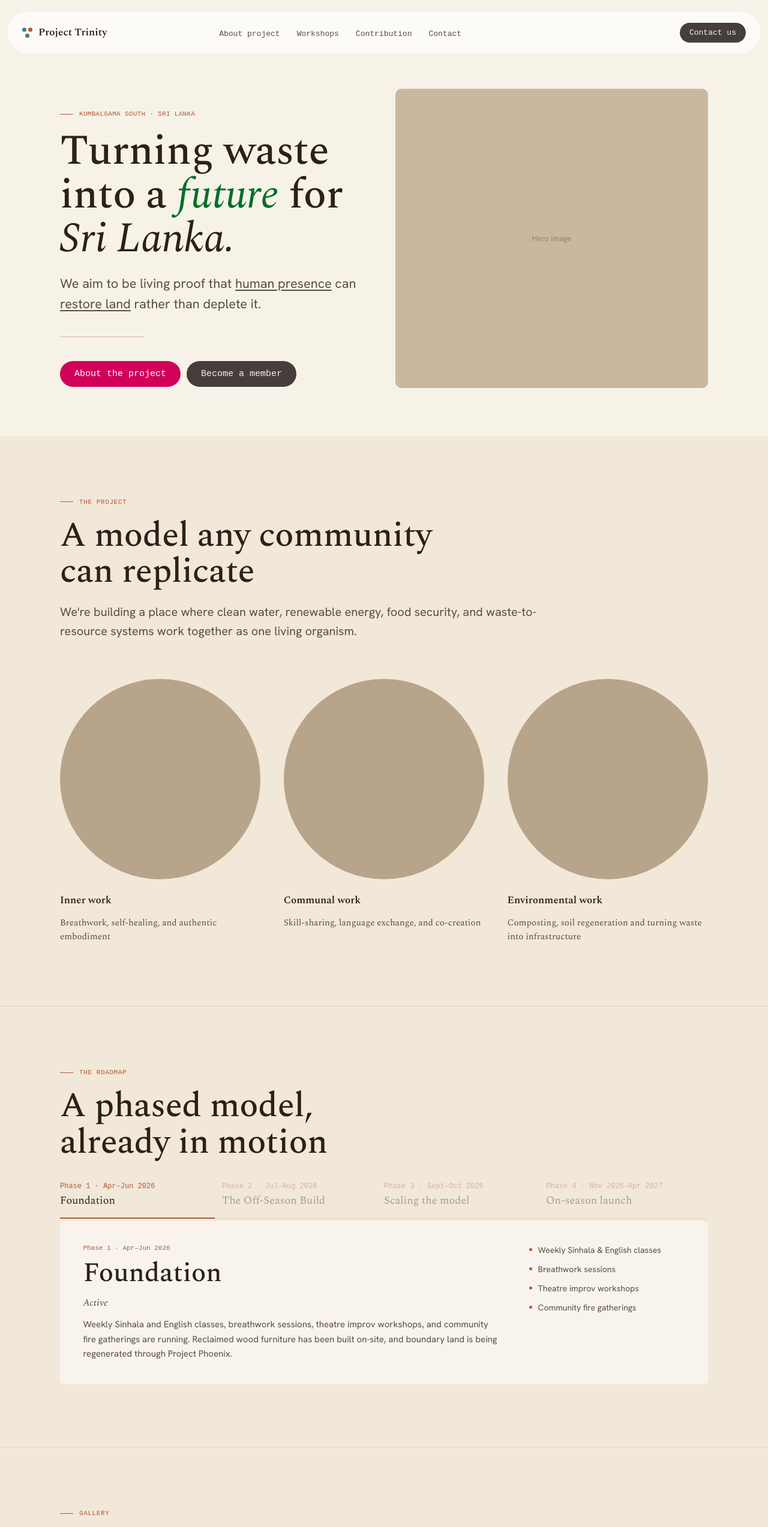
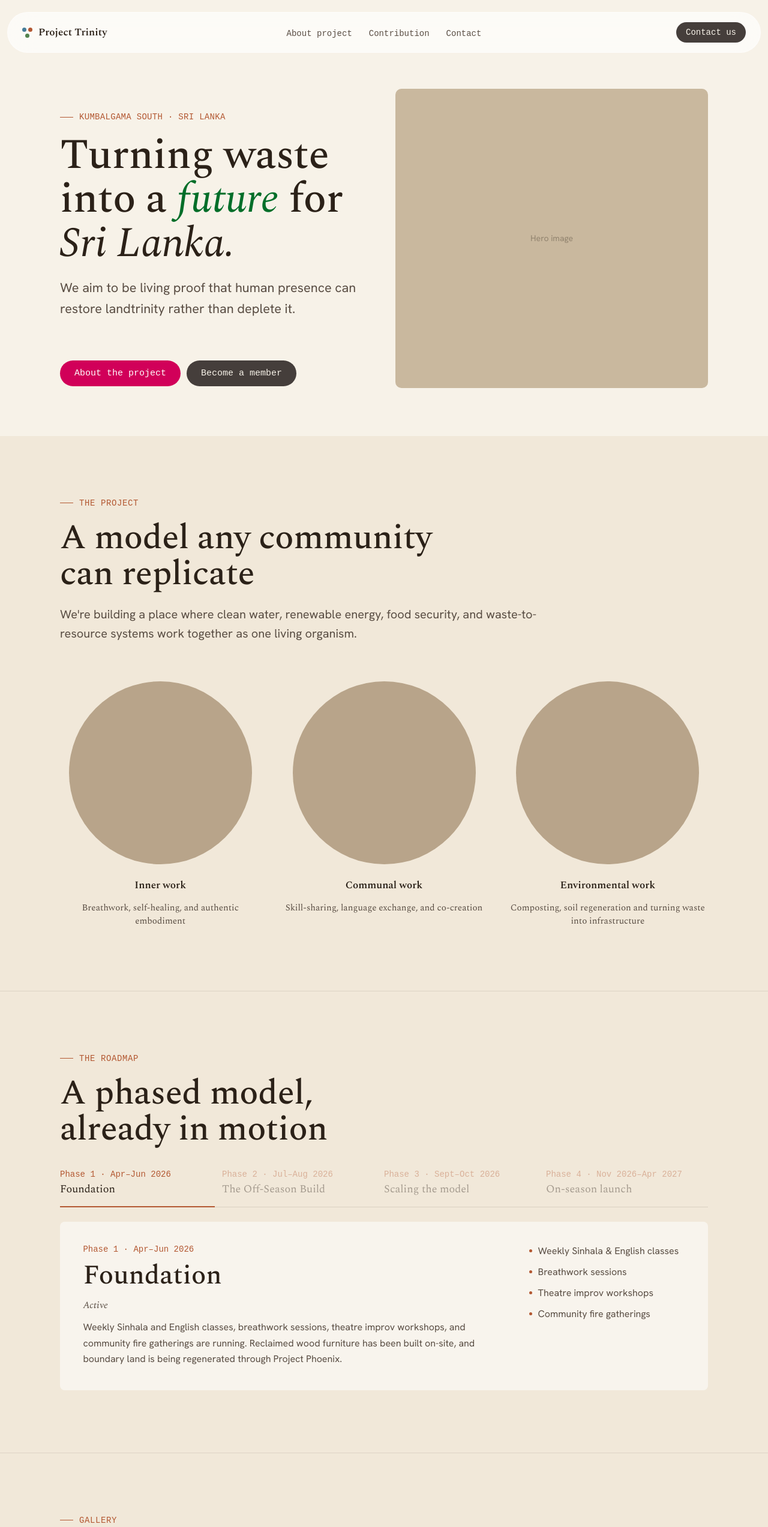
Before and after one commit to danielamacekova/index, a plain HTML site: page index.html in a window 1280 px wide. Shown: the top 2546 px of the page at 60% size. Drawn offline with nearby package versions, Linux system fonts and the light colour scheme; a web font is replaced by a local one.

Commit message:
working version

```diff
--- a/index.html
+++ b/index.html
@@ -77,6 +77,7 @@
     html { scroll-behavior: smooth; }
     body {
       font-family: var(--sans);
+      font-size: 16px;
       color: var(--text-dark);
       background: var(--bg-light);
       overflow-x: hidden;
@@ -102,7 +103,7 @@
       gap: 10px;
       font-family: var(--mono);
       font-weight: 500;
-      font-size: 11px;
+      font-size: 14px;
       color: var(--text-rust);
       text-transform: uppercase;
       letter-spacing: 0.6px;
@@ -183,6 +184,7 @@
       border-radius: 999px;
       border: 1px solid rgba(255,255,255,.5);
       gap: 8px;
+      position: relative;
     }
     .nav-logo {
       display: flex;
@@ -203,11 +205,10 @@
       display: none;
       gap: 24px;
       list-style: none;
-      margin: 0 auto;
     }
     .nav-links a {
       font-family: var(--mono);
-      font-size: 13px;
+      font-size: 14px;
       color: var(--text-med);
       text-decoration: none;
       padding: 4px 2px;
@@ -218,19 +219,20 @@
       position: absolute;
       bottom: 0; left: 2px; right: 2px;
       height: 1px;
-      background: var(--text-med);
+      background: var(--pink);
       transform: scaleX(0);
       transform-origin: left;
       transition: transform .2s ease;
     }
-    .nav-links a:hover::after { transform: scaleX(1); }
+    .nav-links a:hover::after,
+    .nav-links a.active::after { transform: scaleX(1); }
 
     .nav-cta {
       display: none; /* hidden below MD */
       background: var(--btn-dk);
       color: var(--on-dark);
       font-family: var(--mono);
-      font-size: 13px;
+      font-size: 14px;
       border-radius: 999px;
       padding: 9px 16px;
       text-decoration: none;
@@ -305,7 +307,8 @@
       display: block;
       transition: color .18s;
     }
-    .mobile-nav-links a:hover { color: var(--text-rust); }
+    .mobile-nav-links a:hover,
+    .mobile-nav-links a.active { color: var(--text-rust); }
     .mobile-nav-cta { margin-top: 8px; }
 
     /* ── HERO ── */
@@ -324,6 +327,8 @@
     .hero-left {
       display: flex;
       flex-direction: column;
+      gap: 68px;
+      justify-content: center;
     }
     .hero-text { display: flex; flex-direction: column; gap: 20px; }
 
@@ -333,7 +338,7 @@
       gap: 10px;
       font-family: var(--mono);
       font-weight: 500;
-      font-size: 11px;
+      font-size: 14px;
       color: var(--text-rust);
       text-transform: uppercase;
       letter-spacing: 0.3px;
@@ -363,14 +368,13 @@
       line-height: 1.6;
       color: var(--text-med);
     }
-    .hero-sub u { text-underline-offset: 3px; }
-
-    .hero-divider {
-      width: 140px; height: 1px;
-      background: var(--text-rust);
-      opacity: .4;
-      margin: 28px 0 32px;
-    }
+    .hero-sub u {
+      text-decoration: underline;
+      text-decoration-color: var(--green);
+      text-decoration-thickness: 2px;
+      text-underline-offset: 4px;
+    }
+
     .hero-actions {
       display: flex;
       flex-wrap: wrap;
@@ -395,7 +399,7 @@
       align-items: center;
       justify-content: center;
       font-family: var(--sans);
-      font-size: 13px;
+      font-size: 14px;
       color: rgba(43,33,24,.35);
       background: #c9b89e;
     }
@@ -434,14 +438,16 @@
       grid-template-columns: 1fr;
       gap: 40px;
     }
-    .trinity-card { display: flex; flex-direction: column; gap: 14px; }
+    .trinity-card { display: flex; flex-direction: column; gap: 14px; text-align: center; }
     .trinity-img {
       width: 100%;
+      max-width: 305px;
+      max-height: 305px;
       aspect-ratio: 1;
       border-radius: 50%;
       overflow: hidden;
       background: #b8a48a;
-      margin-bottom: 8px;
+      margin: 0 auto 8px;
     }
     .trinity-img img { width: 100%; height: 100%; object-fit: cover; display: block; }
     .trinity-img .img-ph { background: #b8a48a; height: 100%; }
@@ -499,7 +505,7 @@
     .phase-tab-period {
       font-family: var(--mono);
       font-weight: 500;
-      font-size: 10px;
+      font-size: 14px;
       color: var(--text-rust);
     }
     .phase-tab-name {
@@ -517,7 +523,7 @@
       background: rgba(255,255,255,.55);
       border-radius: 8px;
       padding: 24px 20px;
-      margin-top: 0;
+      margin-top: 24px;
       animation: fadeUp .25s ease;
     }
     @keyframes fadeUp {
@@ -528,7 +534,7 @@
     .phase-period {
       font-family: var(--mono);
       font-weight: 500;
-      font-size: 11px;
+      font-size: 14px;
       color: var(--text-rust);
     }
     .phase-title {
@@ -546,7 +552,7 @@
     }
     .phase-desc {
       font-family: var(--sans);
-      font-size: 15px;
+      font-size: 16px;
       line-height: 1.65;
       color: var(--text-med);
     }
@@ -558,7 +564,7 @@
     }
     .phase-bullets li {
       font-family: var(--sans);
-      font-size: 14px;
+      font-size: 16px;
       color: var(--text-med);
       display: flex;
       align-items: center;
@@ -670,8 +676,9 @@
     .pricing-cards {
       display: grid;
       grid-template-columns: 1fr;
-      gap: 14px;
-      align-items: start;
+      gap: 24px;
+      align-items: stretch;
+      padding-top: 40px;
     }
     .pricing-card {
       background: rgba(255,255,255,.05);
@@ -694,7 +701,7 @@
 
     .pricing-badge {
       position: absolute;
-      top: -40px; left: -1px; right: -1px;
+      bottom: 100%; left: -1px; right: -1px;
       background: var(--pink);
       color: #fff;
       font-family: var(--mono);
@@ -718,7 +725,7 @@
     .pricing-label {
       font-family: var(--mono);
       font-weight: 500;
-      font-size: 11px;
+      font-size: 14px;
       color: rgba(247,242,232,.5);
       letter-spacing: 0.3px;
     }
@@ -750,6 +757,7 @@
       cursor: pointer;
       text-decoration: none;
       transition: background .18s, border-color .18s;
+      margin-top: auto;
     }
     .pricing-btn:hover { background: rgba(255,255,255,.14); }
     .pricing-card.featured .pricing-btn { background: var(--pink); border-color: var(--pink); }
@@ -767,7 +775,7 @@
     }
     .pricing-note-text {
       font-family: var(--sans);
-      font-size: clamp(15px, 1.6vw, 20px);
+      font-size: 16px;
       color: rgba(247,242,232,.7);
       line-height: 1.45;
     }
@@ -828,7 +836,7 @@
     .acc-num {
       font-family: var(--mono);
       font-weight: 500;
-      font-size: 12px;
+      font-size: 14px;
       color: var(--text-rust);
       min-width: 24px;
     }
@@ -888,7 +896,7 @@
     .visa-dur {
       font-family: var(--mono);
       font-weight: 500;
-      font-size: 12px;
+      font-size: 14px;
       color: var(--text-rust);
     }
     .visa-note {
@@ -978,7 +986,7 @@
     .footer-contact-label {
       font-family: var(--mono);
       font-weight: 500;
-      font-size: 10px;
+      font-size: 14px;
       color: var(--text-rust);
       letter-spacing: 2px;
       text-transform: uppercase;
@@ -1030,7 +1038,7 @@
     @media (min-width: 768px) {
       /* Nav: hide hamburger, show desktop links */
       .nav-hamburger { display: none; }
-      .nav-links     { display: flex; }
+      .nav-links     { display: flex; position: absolute; left: 50%; transform: translateX(-50%); }
       .nav-cta       { display: flex; }
       .navbar        { height: 68px; padding: 0 24px; }
 
@@ -1039,13 +1047,11 @@
       .hero .container {
         grid-template-columns: 1fr 1fr;
         gap: clamp(28px, 3vw, 52px);
-        align-items: start;
+        align-items: stretch;
       }
       .hero-left { padding-top: 36px; }
       .hero-right { display: block; }
-      .hero-divider { margin-top: 36px; margin-bottom: 40px; }
-
-      /* About model: extra bottom margin */
+/* About model: extra bottom margin */
       .about-model-head { margin-bottom: clamp(44px, 5vw, 72px); }
 
       /* Trinity: 3-col */
@@ -1086,7 +1092,7 @@
       }
       .phase-tab.active::after { transform: scaleX(1); }
       .phase-tab:hover:not(.active) { opacity: .65; background: none; }
-      .phase-tab-period { font-size: 12px; }
+      .phase-tab-period { font-size: 14px; }
       .phase-tab-name   { font-size: 18px; }
 
       /* Phase panel: 2-col */
@@ -1094,7 +1100,7 @@
         grid-template-columns: 1fr 220px;
         gap: 44px;
         padding: clamp(28px, 3vw, 48px);
-        margin-top: 4px;
+        margin-top: 24px;
       }
 
       /* Gallery: 3-col */
@@ -1132,7 +1138,8 @@
       .hero { padding-top: 148px; }
 
       /* Pricing: 4-col */
-      .pricing-cards { grid-template-columns: repeat(4, 1fr); gap: 16px; }
+      .pricing-cards { grid-template-columns: repeat(4, 1fr); gap: 24px; }
+      .pricing-card.featured { margin-top: 0; }
     }
 
     /* ── XL: 1200px — fixed-width container ── */
@@ -1156,7 +1163,6 @@
 <div class="mobile-nav" id="mobileNav" aria-hidden="true" role="dialog" aria-label="Site menu">
   <ul class="mobile-nav-links">
     <li><a href="#about">About project</a></li>
-    <li><a href="#about">Workshops</a></li>
     <li><a href="#contribution">Contribution</a></li>
     <li><a href="#volunteer">Contact</a></li>
   </ul>
@@ -1175,7 +1181,6 @@
 
     <ul class="nav-links">
       <li><a href="#about">About project</a></li>
-      <li><a href="#about">Workshops</a></li>
       <li><a href="#contribution">Contribution</a></li>
       <li><a href="#volunteer">Contact</a></li>
     </ul>
@@ -1196,10 +1201,9 @@
       <div class="hero-text">
         <div class="hero-label">Kumbalgama South · Sri Lanka</div>
         <h1 class="hero-h1">Turning waste into a <span class="green">future</span> for <span class="italic">Sri Lanka.</span></h1>
-        <p class="hero-sub">We aim to be living proof that <u>human presence</u> can <u>restore land</u> rather than deplete it.</p>
-      </div>
-      <div class="hero-divider"></div>
-      <div class="hero-actions">
+        <p class="hero-sub">We aim to be living proof that human presence can restore landtrinity rather than deplete it.</p>
+      </div>
+<div class="hero-actions">
         <a href="#about" class="btn btn-pink">About the project</a>
         <a href="#contribution" class="btn btn-dark">Become a member</a>
       </div>
@@ -1559,14 +1563,14 @@
     </div>
 
     <div class="footer-social">
-      <a href="#" class="social-icon" aria-label="Instagram" target="_blank" rel="noopener">
+      <a href="https://www.instagram.com/flow.state.alchemy/" class="social-icon" aria-label="Instagram" target="_blank" rel="noopener">
         <svg viewBox="0 0 24 24" fill="none" stroke="currentColor" stroke-width="2" stroke-linecap="round" stroke-linejoin="round">
           <rect x="2" y="2" width="20" height="20" rx="5"/>
           <circle cx="12" cy="12" r="5"/>
           <circle cx="17.5" cy="6.5" r="1.2" fill="currentColor" stroke="none"/>
         </svg>
       </a>
-      <a href="#" class="social-icon" aria-label="YouTube" target="_blank" rel="noopener">
+      <a href="https://www.youtube.com/@oisinflow-statealchemy" class="social-icon" aria-label="YouTube" target="_blank" rel="noopener">
         <svg viewBox="0 0 24 24" fill="none" stroke="currentColor" stroke-width="2" stroke-linecap="round" stroke-linejoin="round">
           <path d="M22.54 6.42A2.78 2.78 0 0 0 20.59 4.47C18.88 4 12 4 12 4S5.12 4 3.41 4.47A2.78 2.78 0 0 0 1.46 6.42 29 29 0 0 0 1 12a29 29 0 0 0 .46 5.58 2.78 2.78 0 0 0 1.95 1.95C5.12 20 12 20 12 20s6.88 0 8.59-.47a2.78 2.78 0 0 0 1.95-1.95A29 29 0 0 0 23 12a29 29 0 0 0-.46-5.58Z"/>
           <polygon points="9.75 15.02 15.5 12 9.75 8.98 9.75 15.02" fill="currentColor" stroke="none"/>
@@ -1643,6 +1647,25 @@
 
   mobileNav.querySelectorAll('a').forEach(a => a.addEventListener('click', closeMenu));
   document.addEventListener('keydown', e => { if (e.key === 'Escape') closeMenu(); });
+
+  // ── Active nav link on scroll ──
+  const navSections = ['about', 'contribution', 'volunteer'];
+  const allNavLinks = document.querySelectorAll('.nav-links a, .mobile-nav-links a');
+
+  function updateActiveLink() {
+    const scrollY = window.scrollY + 120;
+    let activeId = '';
+    navSections.forEach(id => {
+      const el = document.getElementById(id);
+      if (el && el.offsetTop <= scrollY) activeId = id;
+    });
+    allNavLinks.forEach(a => {
+      a.classList.toggle('active', a.getAttribute('href') === '#' + activeId);
+    });
+  }
+
+  window.addEventListener('scroll', updateActiveLink, { passive: true });
+  updateActiveLink();
 </script>
 
 </body>
```
